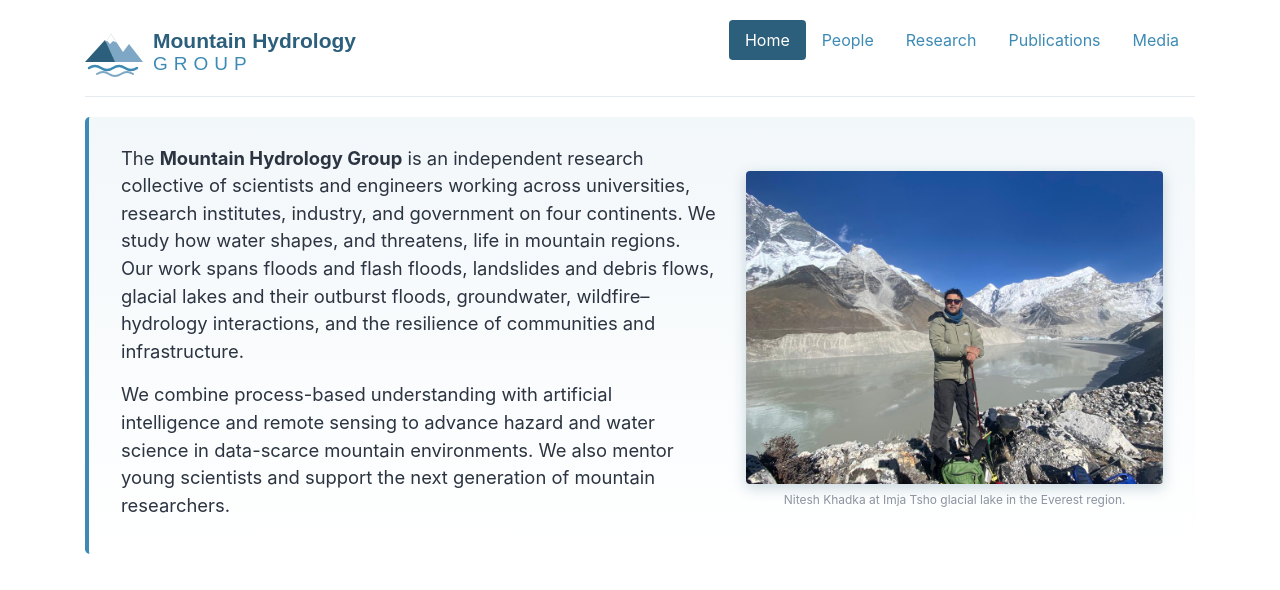
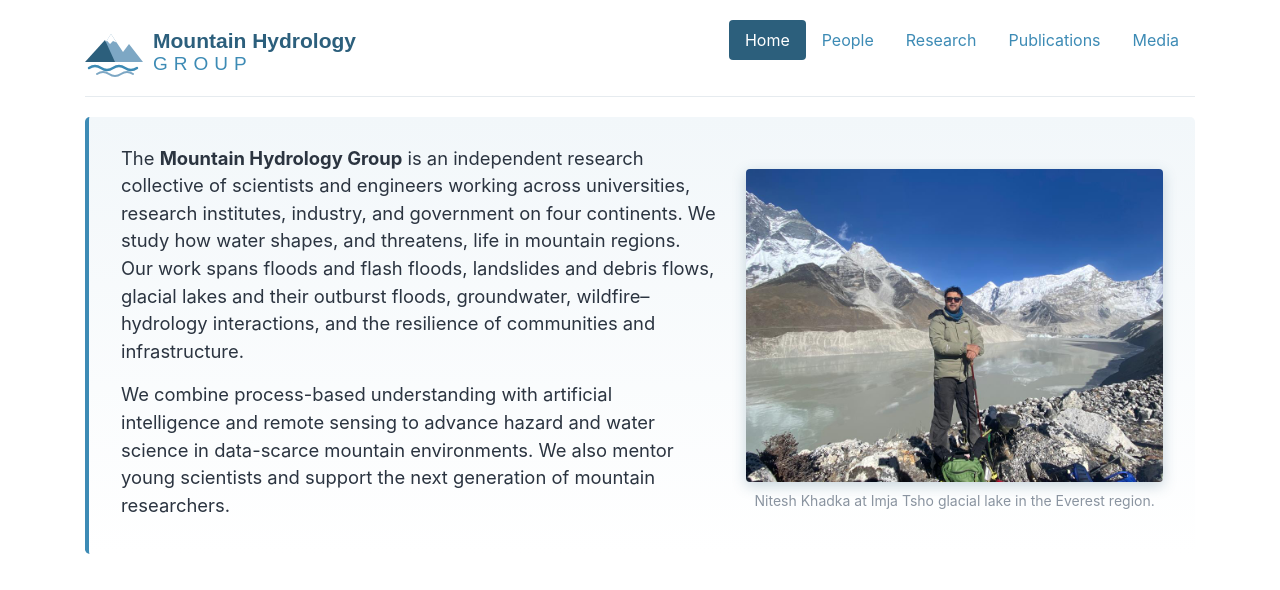
Before and after one commit to geokshitij/mhydro, a Jekyll site: the page built from index.html, in a window 1280 px wide. Shown: the top 590 px of the page. Built offline with Jekyll 4.4.1, drawn with Linux system fonts in a browser that asks for light colours.

Commit message:
Update site

```diff
--- a/css/group.scss
+++ b/css/group.scss
@@ -100,7 +100,7 @@ a > .fa {
 
     .photo-credit {
         color: $gray;
-        font-size: 0.65em;
+        font-size: 0.875rem;
         text-align: center;
         margin: 0.6em 0 0 0;
     }
```
